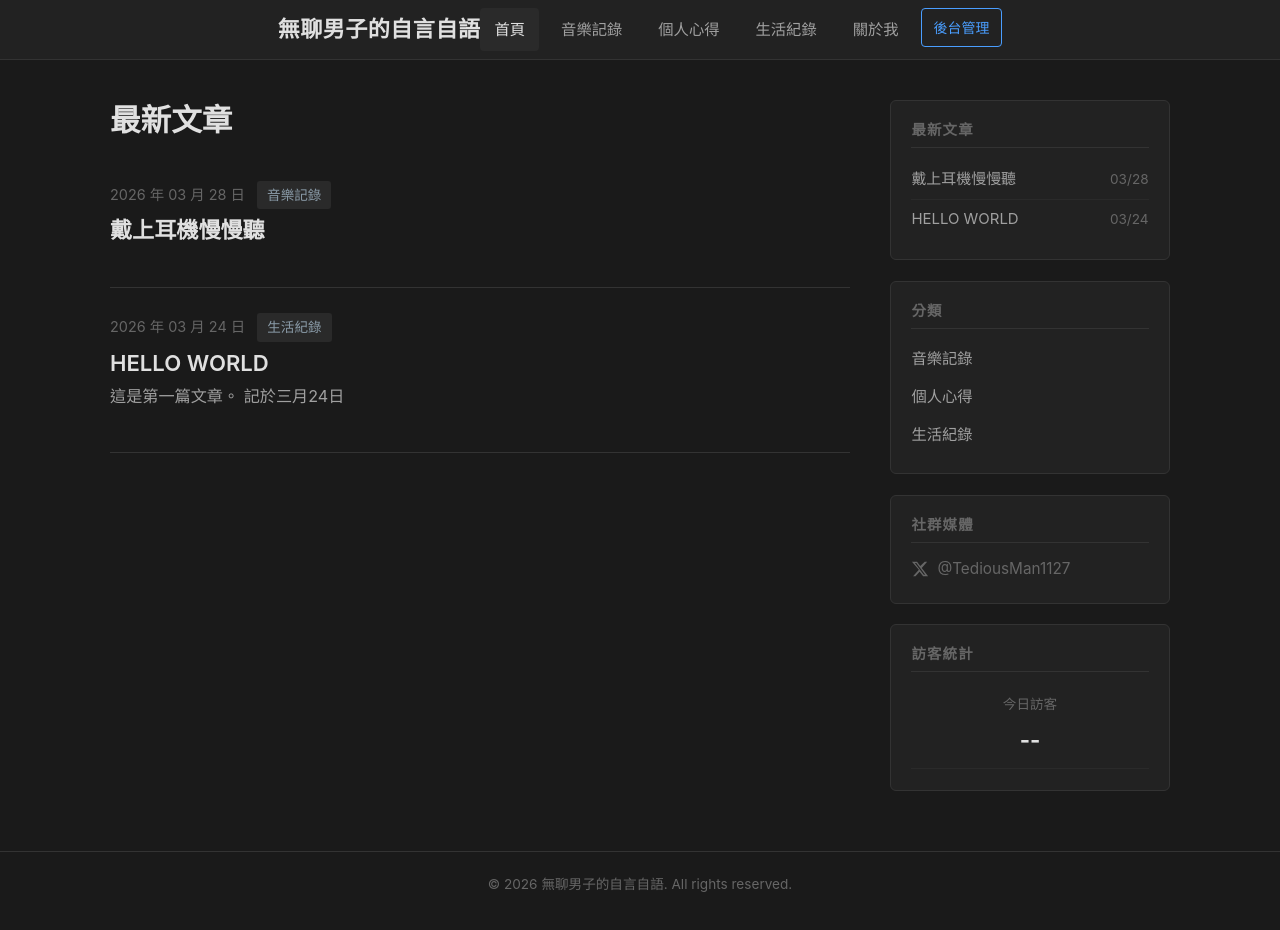
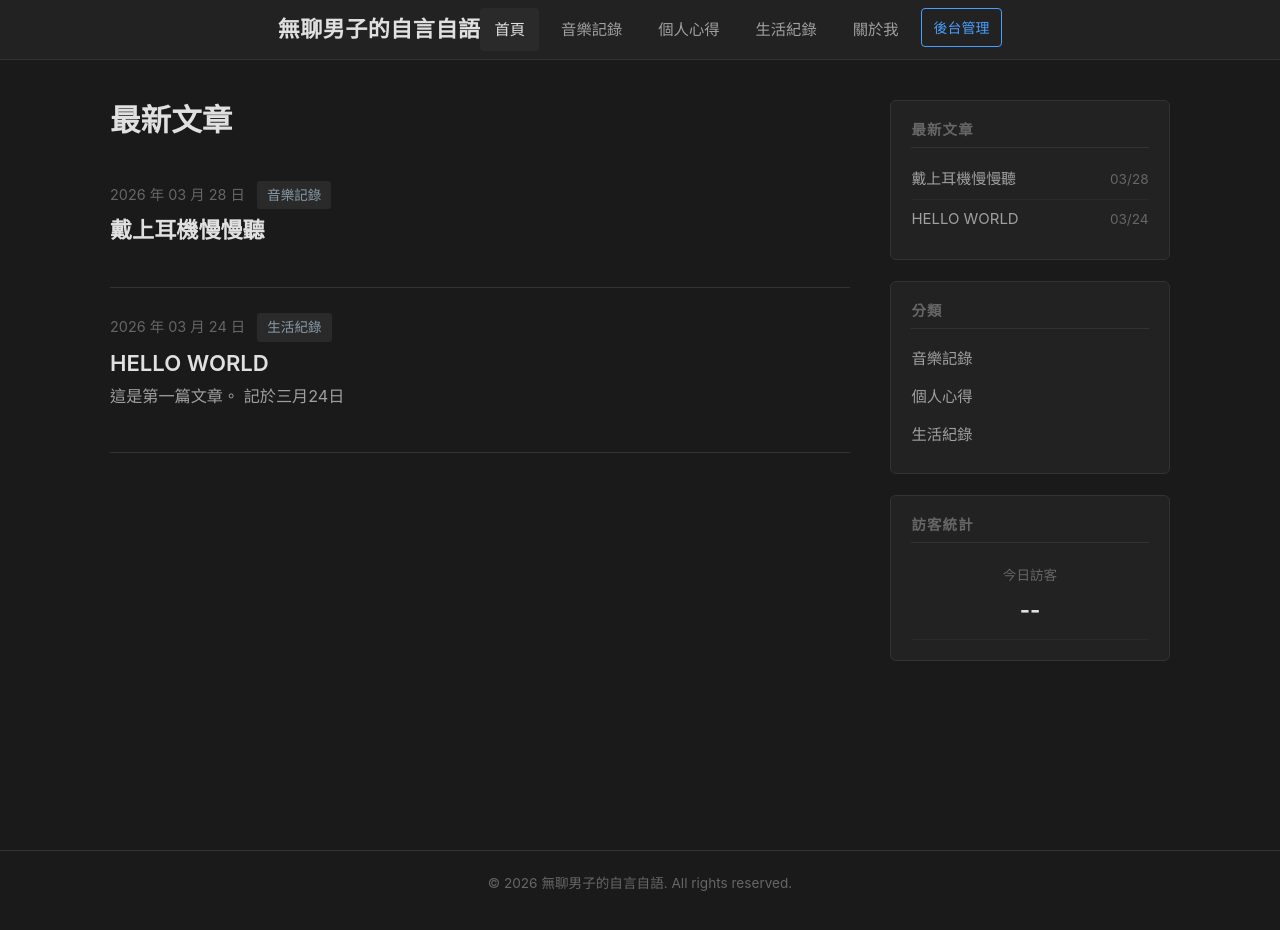
Before and after one commit to TediousMan/tediousman.github.io, a Jekyll site: the page built from index.html, in a window 1280 px wide and 930 px high. Built offline with Jekyll 4.4.1, drawn with Linux system fonts in a browser that asks for light colours; the list of posts is cut into pages by our own code; comment, search, counter and statistics services are not loaded.

Commit message:
Add OG cover image and remove social media section

```diff
--- a/_config.yml
+++ b/_config.yml
@@ -2,6 +2,7 @@
 title: 無聊男子的自言自語
 description: 音樂記錄 · 心得 · 生活紀錄
 author: tediousman
+image: /assets/images/og-cover.jpg
 url: "https://tediousman.github.io"
 baseurl: ""
 lang: zh-TW
--- a/_includes/sidebar.html
+++ b/_includes/sidebar.html
@@ -23,17 +23,7 @@
     </ul>
   </section>
 
-  <section class="sidebar-section">
-    <h3>社群媒體</h3>
-    <div class="social-links">
-      <a href="https://x.com/TediousMan1127" target="_blank" rel="noopener" class="social-link">
-        <svg viewBox="0 0 24 24" width="18" height="18" fill="currentColor"><path d="M18.244 2.25h3.308l-7.227 8.26 8.502 11.24H16.17l-4.714-6.231-5.401 6.231H2.747l7.73-8.835L1.254 2.25H8.08l4.253 5.622 5.911-5.622zm-1.161 17.52h1.833L7.084 4.126H5.117z"/></svg>
-        <span>@TediousMan1127</span>
-      </a>
-    </div>
-  </section>
-
-  <section class="sidebar-section visitor-stats">
+<section class="sidebar-section visitor-stats">
     <h3>訪客統計</h3>
     <div class="visitor-counter">
       <div class="visitor-item">
```
Also changed, not shown: assets/images/og-cover.jpg (added).
